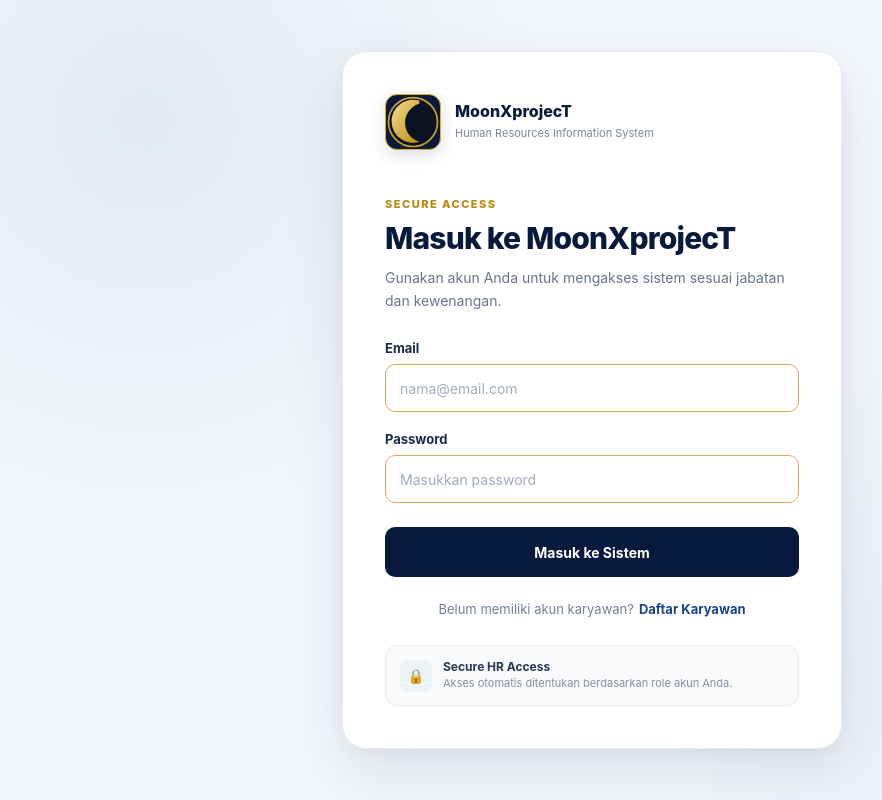
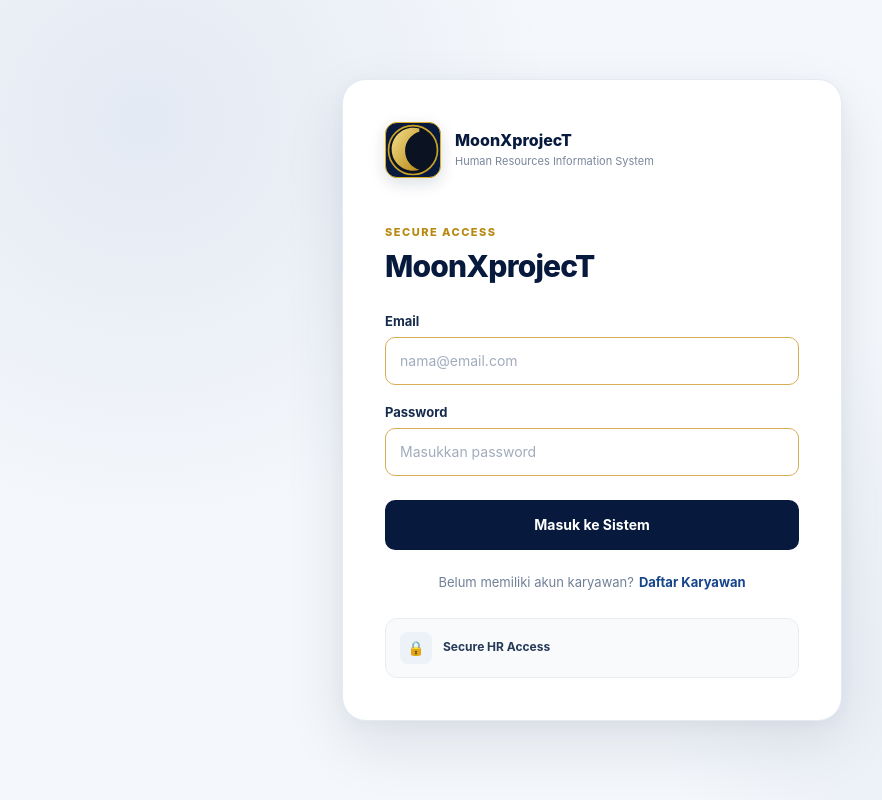
Before and after one commit to MoonXprojecT-Tirta/MoonXprojecT, a React (Vite) app: page /#/login in a window 1280 px wide. Shown: the whole page, without its empty margins (48-930 px from the left). Built offline with nearby package versions, Linux system fonts and the light colour scheme; no server answers.

Commit message:
Update App.tsx

```diff
--- a/src/App.tsx
+++ b/src/App.tsx
@@ -480,12 +480,11 @@ function LoginScreen({
           </span>
 
           <h1>
-            Masuk ke MoonXprojecT
+             MoonXprojecT
           </h1>
 
           <p>
-            Gunakan akun Anda untuk mengakses sistem
-            sesuai jabatan dan kewenangan.
+
           </p>
 
         </div>
@@ -596,8 +595,7 @@ function LoginScreen({
             </strong>
 
             <small>
-              Akses otomatis ditentukan berdasarkan
-              role akun Anda.
+
             </small>
 
           </div>
```
